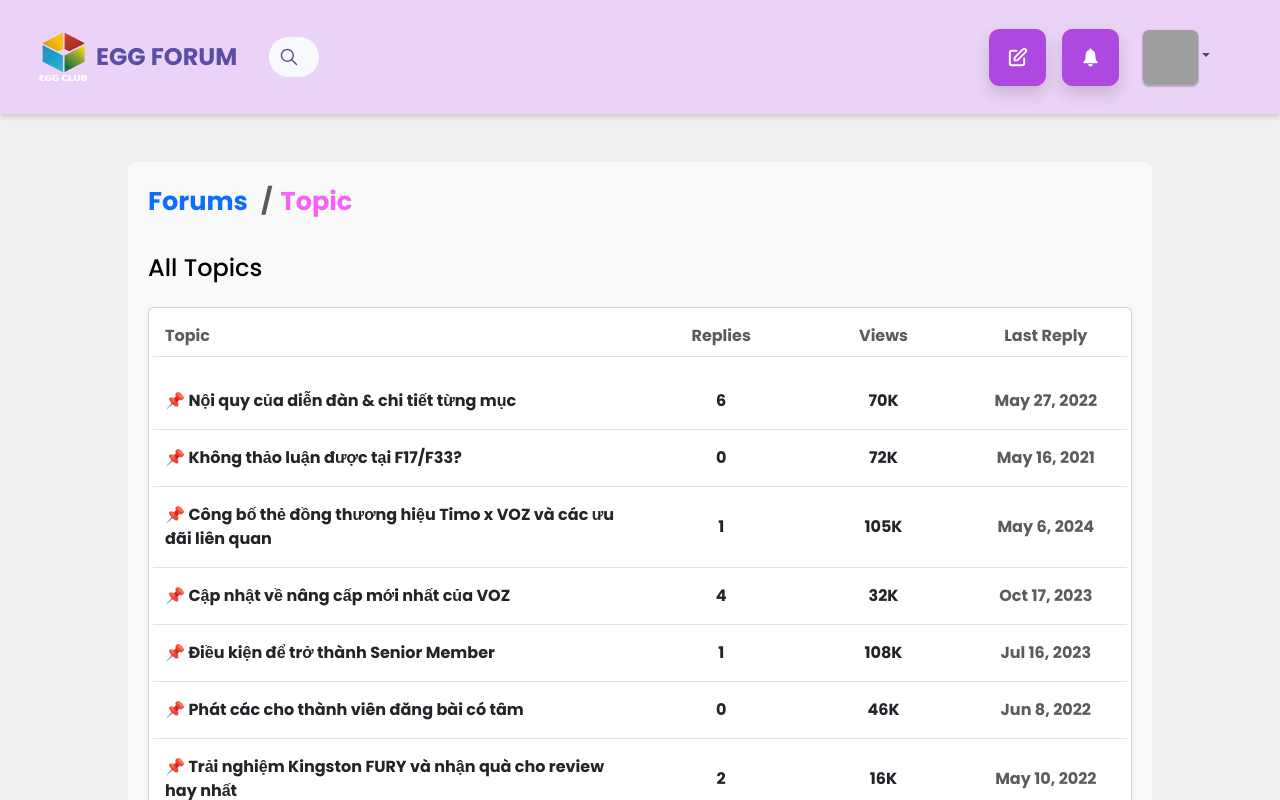
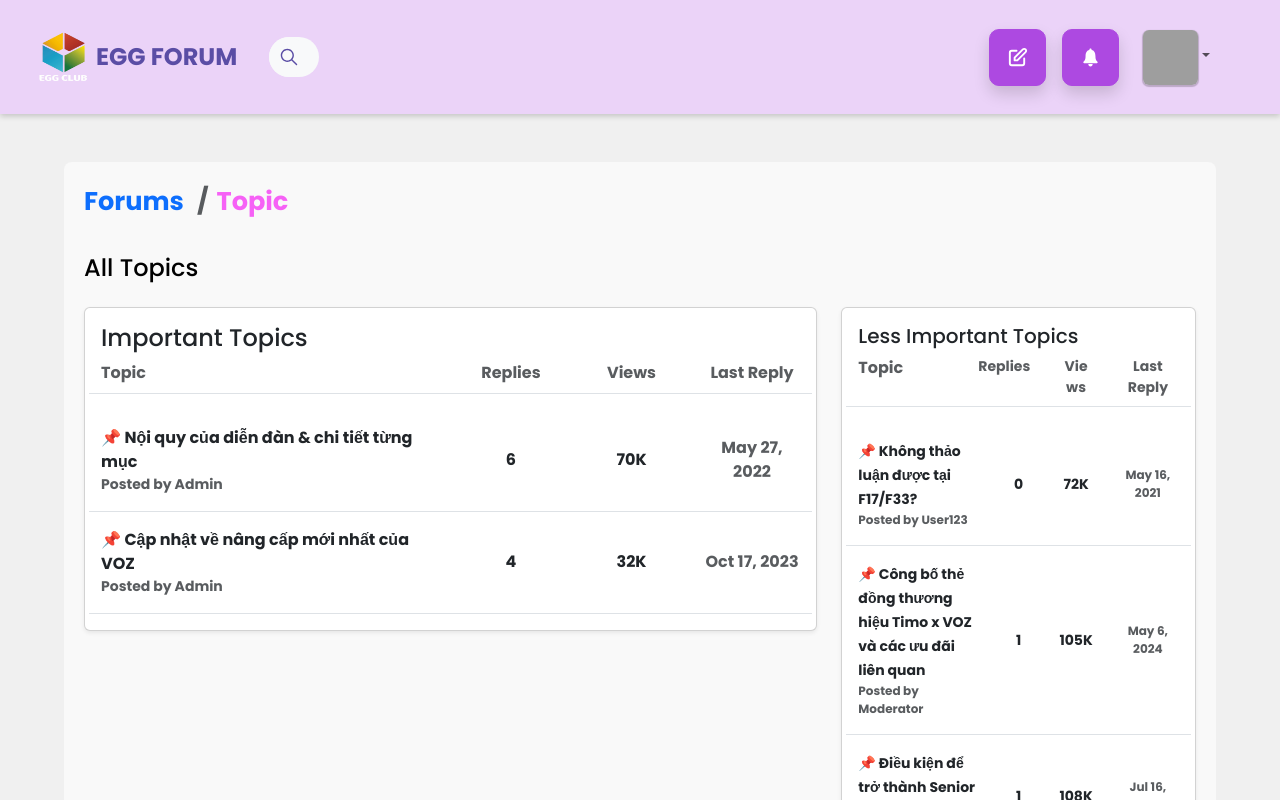
Before and after one commit to pandelevanhochust/EGG-TEAMWORK, a React (Create React App) app: page /topic in a window 1280 px wide. Shown: the top 800 px of the page. Built offline with nearby package versions, Linux system fonts and the light colour scheme; grey boxes are pictures that could not be loaded; a web font is replaced by a local one.

Commit message:
Fix topic layout

```diff
--- a/src/layout/Body.css
+++ b/src/layout/Body.css
@@ -1,5 +1,5 @@
 .body {
-  max-width: 80%;
+  max-width: 90%;
   margin: auto;
   padding: 20px;
   /* background-color: #f9f9f9;  */
--- a/src/layout/TopicScreen/TopicScreen.css
+++ b/src/layout/TopicScreen/TopicScreen.css
@@ -1,13 +1,13 @@
-.topic_screen{
-    max-width: 80%;
+.topic_screen {
+  max-width: 100%;
   margin: auto;
   padding: 20px;
   background-color: #f9f9f9;
   color: #333;
   border-radius: 8px;
-    width: 100%;
 }
 
+/* Table header and rows */
 .table-header, .table-row {
   display: flex;
   align-items: center;
@@ -21,13 +21,30 @@
 }
 
 .table-row:hover {
-    background-color: #f8f9fa; /* Light hover effect */
+  background-color: #f8f9fa;
 }
 
+/* Specific styles for important topics */
 .text-black {
   color: black !important;
 }
 
-  h2{
+h2 {
   font-size: 1.5em;
 }
+
+.less-important-topic .table-row {
+  font-size: 0.85em;
+}
+
+.less-important-topic h4 {
+  font-size: 1.25em;
+}
+
+.less-important-topic .text-muted.small {
+  font-size: 0.75em;
+}
+
+.less-important-topic .text-center .small {
+  font-size: 1em;
+}
--- a/src/layout/TopicScreen/TopicScreen.js
+++ b/src/layout/TopicScreen/TopicScreen.js
@@ -1,24 +1,27 @@
 import React from 'react';
-import { Breadcrumb, Card, Col, Container, Row } from 'react-bootstrap';
+import { Breadcrumb, Card, Col, Container, Row, Button } from 'react-bootstrap';
 import { Link } from 'react-router-dom';
 import Header from '../Header';
 import './TopicScreen.css';
 
 const TopicScreen = () => {
   const topics = [
-    { id: 1, title: 'Nội quy của diễn đàn & chi tiết từng mục', replies: 6, views: '70K', lastReply: 'May 27, 2022' },
-    { id: 2, title: 'Không thảo luận được tại F17/F33?', replies: 0, views: '72K', lastReply: 'May 16, 2021' },
-    { id: 3, title: 'Công bố thẻ đồng thương hiệu Timo x VOZ và các ưu đãi liên quan', replies: 1, views: '105K', lastReply: 'May 6, 2024' },
-    { id: 4, title: 'Cập nhật về nâng cấp mới nhất của VOZ', replies: 4, views: '32K', lastReply: 'Oct 17, 2023' },
-    { id: 5, title: 'Điều kiện để trở thành Senior Member', replies: 1, views: '108K', lastReply: 'Jul 16, 2023' },
-    { id: 6, title: 'Phát các cho thành viên đăng bài có tâm', replies: 0, views: '46K', lastReply: 'Jun 8, 2022' },
-    { id: 7, title: 'Trải nghiệm Kingston FURY và nhận quà cho review hay nhất', replies: 2, views: '16K', lastReply: 'May 10, 2022' },
-    { id: 8, title: 'Tạm cấm tất cả các thread có nội dung “bóc phốt” hay tương tự', replies: 0, views: '21K', lastReply: 'Dec 27, 2021' }
+    { id: 1, title: 'Nội quy của diễn đàn & chi tiết từng mục', replies: 6, views: '70K', lastReply: 'May 27, 2022', author: 'Admin' },
+    { id: 2, title: 'Không thảo luận được tại F17/F33?', replies: 0, views: '72K', lastReply: 'May 16, 2021', author: 'User123' },
+    { id: 3, title: 'Công bố thẻ đồng thương hiệu Timo x VOZ và các ưu đãi liên quan', replies: 1, views: '105K', lastReply: 'May 6, 2024', author: 'Moderator' },
+    { id: 4, title: 'Cập nhật về nâng cấp mới nhất của VOZ', replies: 4, views: '32K', lastReply: 'Oct 17, 2023', author: 'Admin' },
+    { id: 5, title: 'Điều kiện để trở thành Senior Member', replies: 1, views: '108K', lastReply: 'Jul 16, 2023', author: 'User456' },
+    { id: 6, title: 'Phát các cho thành viên đăng bài có tâm', replies: 0, views: '46K', lastReply: 'Jun 8, 2022', author: 'User789' },
+    { id: 7, title: 'Trải nghiệm Kingston FURY và nhận quà cho review hay nhất', replies: 2, views: '16K', lastReply: 'May 10, 2022', author: 'User123' },
+    { id: 8, title: 'Tạm cấm tất cả các thread có nội dung “bóc phốt” hay tương tự', replies: 0, views: '21K', lastReply: 'Dec 27, 2021', author: 'Admin' }
   ];
+
+  const importantTopics = topics.filter(topic => topic.replies >= 4);
+  const lessImportantTopics = topics.filter(topic => topic.replies < 4);
 
   return (
     <>
-    <Header/>
+      <Header />
       <Container className="body my-5">
         <Breadcrumb className="custom-breadcrumb">
           <Breadcrumb.Item href="/">Forums</Breadcrumb.Item>
@@ -26,8 +29,12 @@
         </Breadcrumb>
 
         <h2 className="mb-4 text-black">All Topics</h2>
-      <Card className="shadow-sm">
+        <Row>
+          {/* Large column for important topics */}
+          <Col md={8}>
+            <Card className="shadow-sm mb-4">
               <Card.Body>
+                <h4>Important Topics</h4>
                 <Row className="border-bottom pb-2 mb-3 text-muted">
                   <Col md={6}>Topic</Col>
                   <Col md={2} className="text-center">Replies</Col>
@@ -35,12 +42,13 @@
                   <Col md={2} className="text-center">Last Reply</Col>
                 </Row>
 
-          {topics.map(topic => (
+                {importantTopics.map(topic => (
                   <Row key={topic.id} className="align-items-center py-3 border-bottom">
                     <Col md={6}>
                       <Link to={`/topic/${topic.id}`} className="text-decoration-none text-dark">
                         📌 {topic.title}
                       </Link>
+                      <div className="text-muted small">Posted by {topic.author}</div>
                     </Col>
                     <Col md={2} className="text-center">{topic.replies}</Col>
                     <Col md={2} className="text-center">{topic.views}</Col>
@@ -49,6 +57,41 @@
                 ))}
               </Card.Body>
             </Card>
+          </Col>
+
+          {/* Small column for less important topics */}
+          <Col md={4}>
+            <Card className="shadow-sm mb-4 less-important-topic">
+              <Card.Body>
+                <h4>Less Important Topics</h4>
+                <Row className="border-bottom pb-2 mb-3 text-muted">
+                  <Col md={4}>Topic</Col>
+                  <Col md={3} className="text-center small">Replies</Col>
+                  <Col md={2} className="text-center small">Views</Col>
+                  <Col md={3} className="text-center small">Last Reply</Col>
+                </Row>
+
+                {lessImportantTopics.map(topic => (
+                  <Row key={topic.id} className="align-items-center py-3 border-bottom">
+                    <Col md={5}>
+                      <Link to={`/topic/${topic.id}`} className="text-decoration-none text-dark text-center small">
+                        📌 {topic.title}
+                      </Link>
+                      <div className="text-muted small">Posted by {topic.author}</div>
+                    </Col>
+                    <Col md={2} className="text-center small">{topic.replies}</Col>
+                    <Col md={2} className="text-center small">{topic.views}</Col>
+                    <Col md={3} className="text-center text-muted small">{topic.lastReply}</Col>
+                  </Row>
+                ))}
+              </Card.Body>
+            </Card>
+          </Col>
+        </Row>
+
+        <div className="mt-4 text-center">
+          <Button variant="primary">Create New Topic</Button>
+        </div>
       </Container>
     </>
   );
```
Lines whose indentation alone changed are shown as unchanged.
